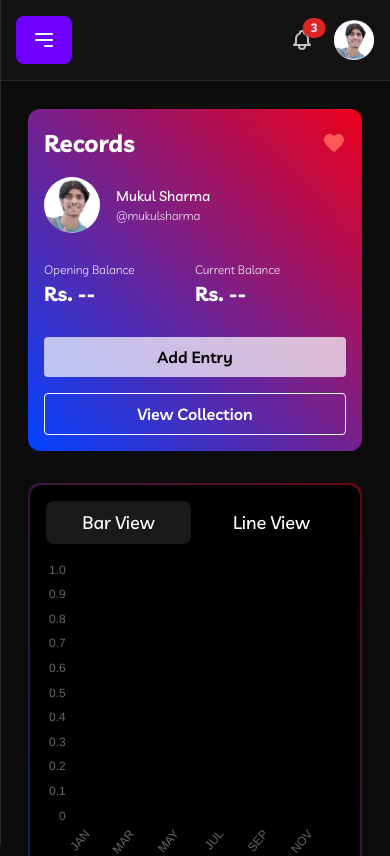
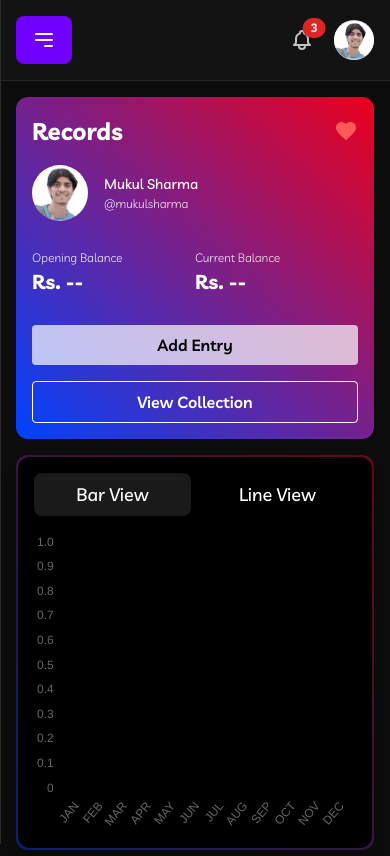
Before and after one commit to mukulTriesCode/cash-app-react, a React (Vite) app: page / in a window 390 px wide. Shown: the top 856 px of the page. Built offline with nearby package versions, Linux system fonts and the light colour scheme.

Commit message:
Fixed the spacing in dashboard

```diff
--- a/src/components/Dashboard.tsx
+++ b/src/components/Dashboard.tsx
@@ -6,7 +6,7 @@ const CashChart = React.lazy(() => import("./CashChart"));
 const TransactionHistory = React.lazy(() => import("./TransactionHistory"));
 const Dashboard: React.FC = () => {
   return (
-    <div className="grid grid-cols-7 xl:grid-cols-3 gap-8 p-7">
+    <div className="grid grid-cols-7 xl:grid-cols-3 gap-4 xs:gap-8 p-4 xs:p-7">
       <div className="col-span-7 xl:col-span-2">
         <Suspense fallback={<div></div>}>
           <CashBoard />
```
